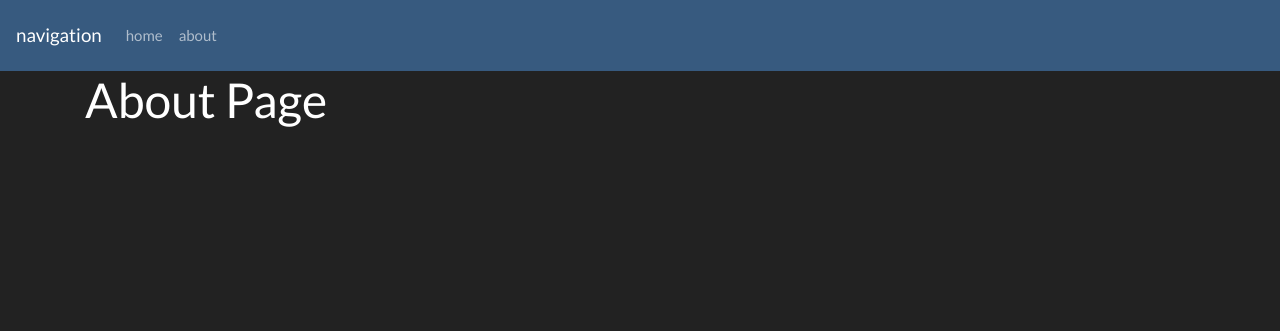
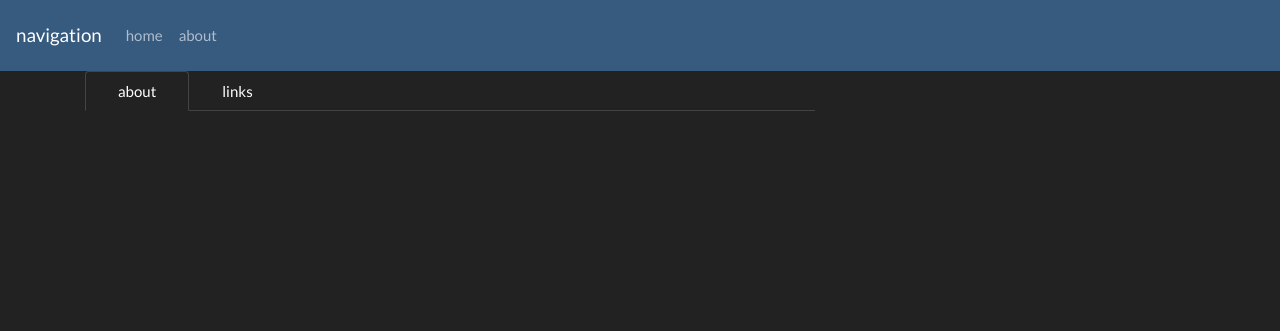
Before and after one commit to capitalisMm/facesite, a Django app: page /about/ in a window 1280 px wide. Shown: the top 331 px of the page. Run offline with Django 3.2, Linux system fonts and the light colour scheme; some libraries are stand-ins or nearby versions.

Commit message:
fixed fail page and added skelton of about page

```diff
--- a/face/templates/face/about.html
+++ b/face/templates/face/about.html
@@ -1,7 +1,21 @@
 {% extends "face/base.html" %}
 {% block content %}
-    <h1>About Page</h1>
-
+<ul class="nav nav-tabs">
+  <li class="nav-item">
+    <a class="nav-link active" data-toggle="tab" href="#home">about</a>
+  </li>
+  <li class="nav-item">
+    <a class="nav-link" data-toggle="tab" href="#links">links</a>
+  </li>
+</ul>
+<div id="myTabContent" class="tab-content">
+  <div class="tab-pane fade show active" id="home">
+    <p></p>
+  </div>
+  <div class="tab-pane fade" id="links">
+    <p></p>
+  </div>
+</div>
 
 
 
--- a/face/views.py
+++ b/face/views.py
@@ -12,8 +12,8 @@ def home(request):
     failed = False
     submitted = False
     checked = False
+
     ml_magic = ''
-
     upload = ''
     acc = ''
 
@@ -41,8 +41,11 @@ def home(request):
         # similar image to the one uploaded
         sim = face_close_match(upload.image, encodings, names, checked)
 
-    if acc or sim == -100:
+    # if image broke
+    if acc == -100 or sim == -100:
+        print(acc + " " + sim)
         failed = True
+        print('something went wrong')
 
     return render(request, 'face/home.html', {'upload': upload, 'form': form,
                                               'submitted': submitted, 'ml_magic': ml_magic,
```
Also changed, not shown: 1 other file.
